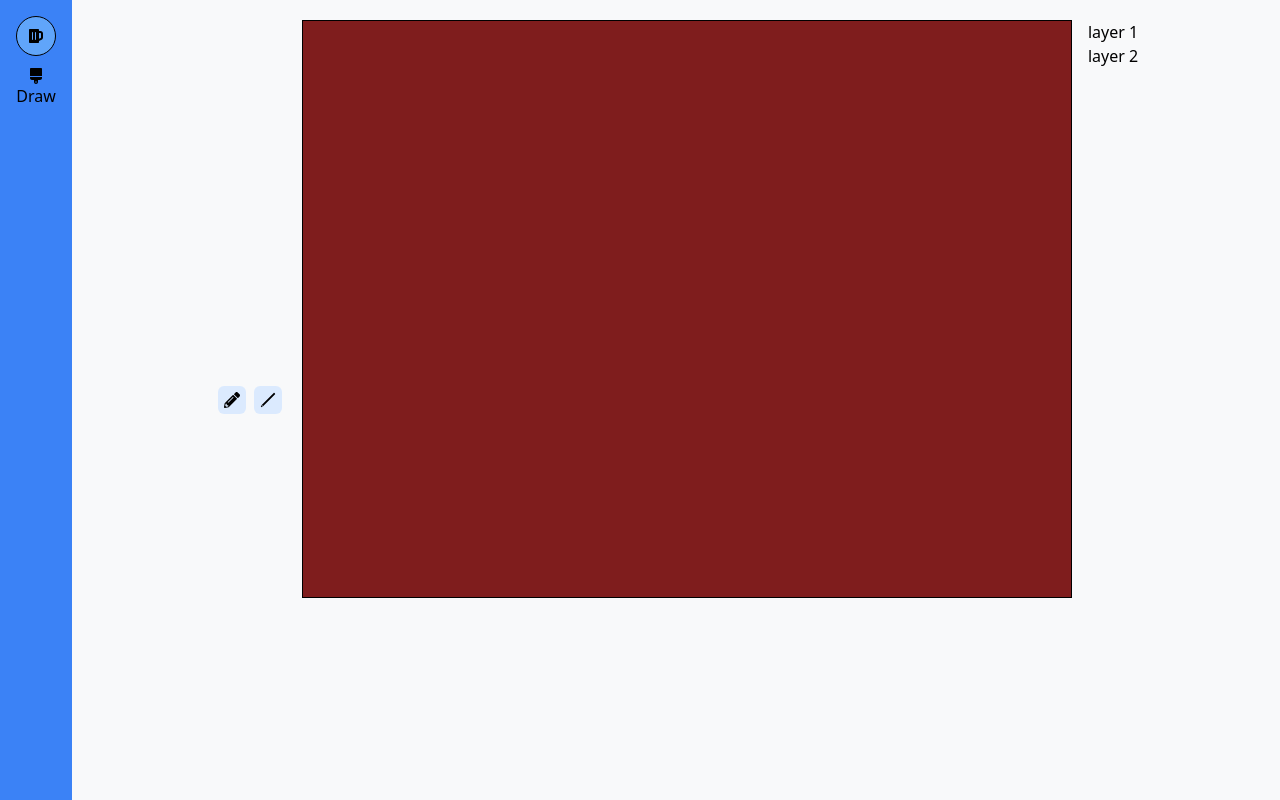
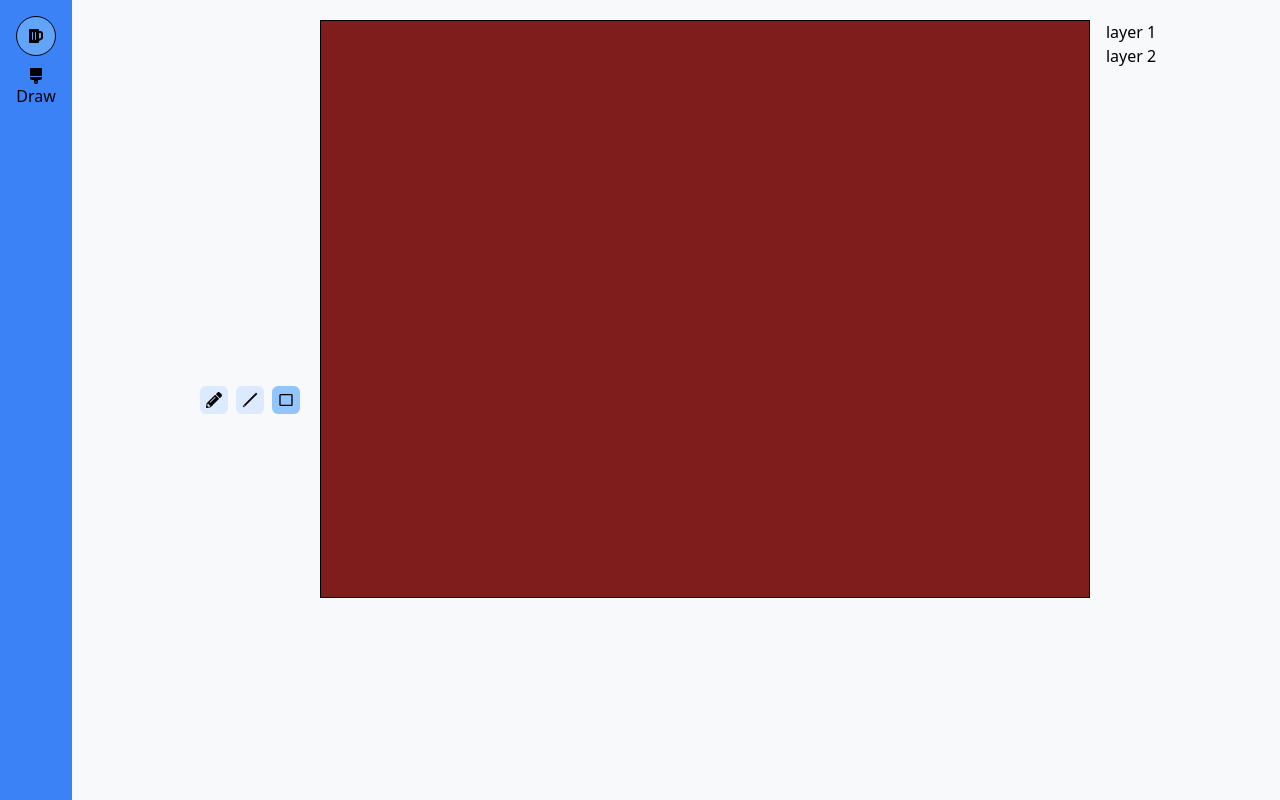
Before and after one commit to WaifuForever/JustPaint, a React (Create React App) app: page /draw in a window 1280 px wide. Built offline with nearby package versions, Linux system fonts and the light colour scheme.

Commit message:
chore: draw straight line     add straightLine and rectangle buttons;     darken the selected button;     add draw straight line function;

```diff
--- a/src/components/ToolButton.jsx
+++ b/src/components/ToolButton.jsx
@@ -1,7 +1,7 @@
-const ToolButton = ({ icon: Icon, action }) => {
+const ToolButton = ({ icon: Icon, action, selected }) => {
     return (
         <div
-            className="flex w-7 h-7 m-1 rounded-md bg-blue-100 hover:bg-gray-300  justify-center items-center"
+            className={`flex w-7 h-7 m-1 rounded-md ${selected ? "bg-blue-300 hover:bg-gray-500" : "bg-blue-100 hover:bg-gray-300"} justify-center items-center`}
             onClick={action}
         >
             {Icon}
--- a/src/pages/DrawScreen.jsx
+++ b/src/pages/DrawScreen.jsx
@@ -1,5 +1,6 @@
 import { useLayoutEffect, useRef, useState } from 'react';
 import { FaPencilAlt } from 'react-icons/fa';
+import { BiRectangle } from 'react-icons/bi';
 import { GiStraightPipe } from 'react-icons/gi';
 import ToolButton from '../components/ToolButton';
 
@@ -22,6 +23,15 @@ const drawElement = (element, context) => {
             context.stroke();
             context.lineTo(element.startPoint.x, element.startPoint.y);
             context.stroke();
+            break;
+        case 'straightLine':
+            context.beginPath();
+            context.lineWidth = element.width;
+            context.strokeStyle = element.colour;
+            context.moveTo(element.startPoint.x, element.startPoint.y);
+            context.lineTo(element.endPoint.x, element.endPoint.y);
+            context.stroke();
+
             break;
         default:
             break;
@@ -55,7 +65,7 @@ const DrawScreen = () => {
         const ctx = canvasRef.current.getContext('2d');
 
         ctx.clearRect(0, 0, canvasRef.current.width, canvasRef.current.width);
-        console.log(elements);
+
         elements.forEach((element) => {
             drawElement(element, ctx);
         });
@@ -108,14 +118,23 @@ const DrawScreen = () => {
             <div className="flex justify-center items-center ">
                 <ToolButton
                     icon={<FaPencilAlt />}
+                    selected={elementType === 'pencil'}
                     action={() => {
                         setElementType('pencil');
                     }}
                 />
                 <ToolButton
                     icon={<GiStraightPipe />}
+                    selected={elementType === 'straightLine'}
                     action={() => {
-                        setElementType('line');
+                        setElementType('straightLine');
+                    }}
+                />
+                <ToolButton
+                    icon={<BiRectangle />}
+                    selected={elementType === 'rectangle'}
+                    action={() => {
+                        setElementType('rectangle');
                     }}
                 />
             </div>
```
